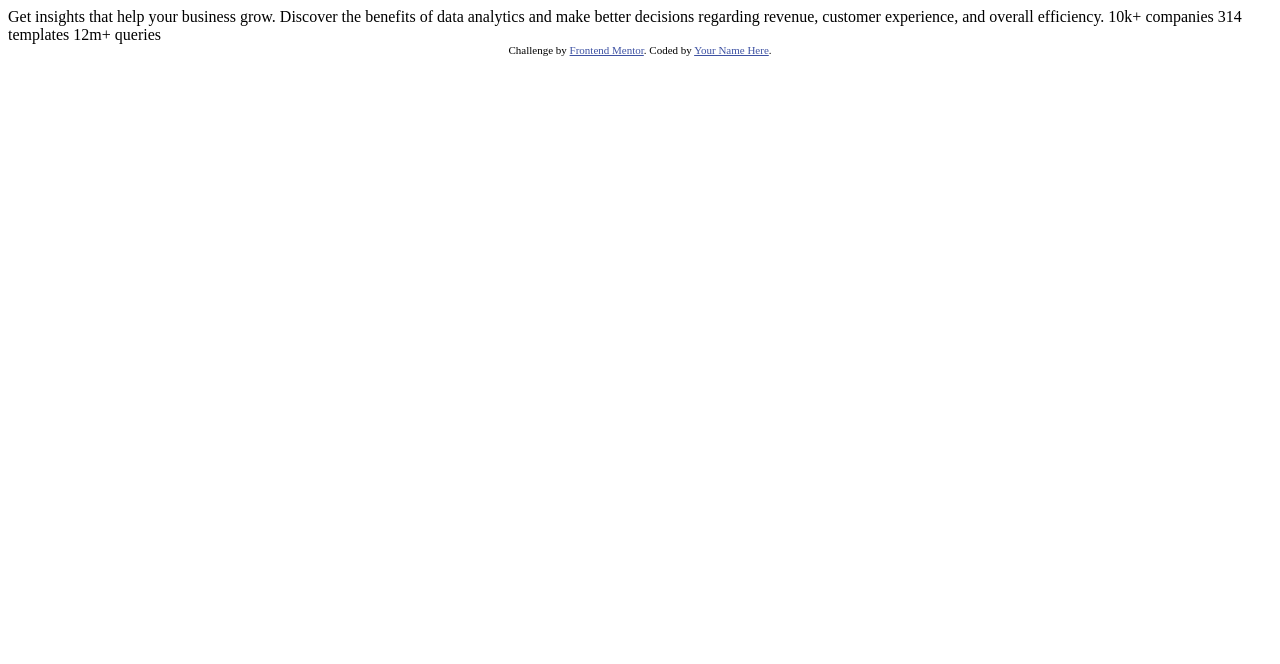
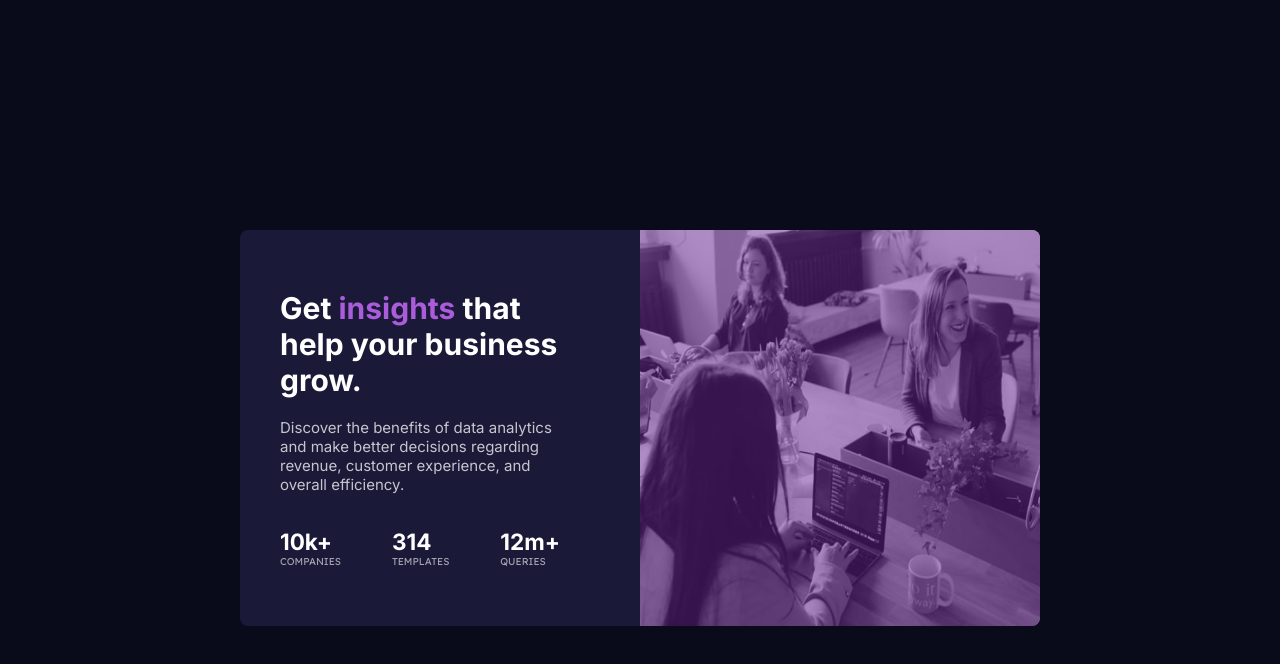
Before and after one commit to lorGR/Stats-preview-card-component, a plain HTML site: page index.html in a window 1280 px wide. Drawn offline with Linux system fonts and the light colour scheme.

Commit message:
all-changes

```diff
--- a/index.html
+++ b/index.html
@@ -7,6 +7,13 @@
   <link rel="icon" type="image/png" sizes="32x32" href="./images/favicon-32x32.png">
 
   <title>Frontend Mentor | Stats preview card component</title>
+  <link rel="stylesheet" href="dist/style.css">
+  <link rel="preconnect" href="https://fonts.googleapis.com">
+  <link rel="preconnect" href="https://fonts.gstatic.com" crossorigin>
+  <link href="https://fonts.googleapis.com/css2?family=Inter:wght@400;700&display=swap" rel="stylesheet">
+  <link rel="preconnect" href="https://fonts.googleapis.com">
+  <link rel="preconnect" href="https://fonts.gstatic.com" crossorigin>
+  <link href="https://fonts.googleapis.com/css2?family=Lexend+Deca&display=swap" rel="stylesheet">
 
   <!-- Feel free to remove these styles or customise in your own stylesheet 👍 -->
   <style>
@@ -15,19 +22,23 @@
   </style>
 </head>
 <body>
+  <div class="box-container">
+    <div class="box-info">
+      <h1>Get <span>insights</span> that help your business grow.</h1>
 
-  Get insights that help your business grow.
+      <p>Discover the benefits of data analytics and make better decisions regarding revenue, customer
+        experience, and overall efficiency.</p>
 
-  Discover the benefits of data analytics and make better decisions regarding revenue, customer
-  experience, and overall efficiency.
-
-  10k+ companies
-  314 templates
-  12m+ queries
-
-  <div class="attribution">
-    Challenge by <a href="https://www.frontendmentor.io?ref=challenge" target="_blank">Frontend Mentor</a>.
-    Coded by <a href="#">Your Name Here</a>.
+      <div class="states-container">
+        <h2>10k+ <span>companies</span></h2>
+        <h2>314 <span>templates</span></h2>
+        <h2>12m+ <span>queries</span></h2>
+      </div>
+    </div>
+    <div class="box-img">
+      <div class="color-overlay"></div>
+      <img src="/images/image-header-desktop.jpg" alt="img">
+    </div>
   </div>
 </body>
 </html>
--- /dev/null
+++ b/style.scss
@@ -0,0 +1,67 @@
+body {
+    font-size: 15px;
+    background-color: hsl(233, 47%, 7%);
+    font-family: 'Inter', sans-serif;
+    display: flex;
+    flex-direction: column;
+    align-items: center;
+    justify-content: center;
+    height: 840px;
+
+    .box-container{
+        background-color: hsl(244, 38%, 16%);
+        width: 800px;
+        display: flex;
+        border-radius: 8px;
+        overflow: hidden;
+        .box-info{
+            flex: 1;
+            margin: 40px 80px 40px 40px;
+            h1{
+                color: hsl(0, 0%, 100%);
+
+                span{
+                    color: hsl(277, 64%, 61%);
+                }
+            }
+
+            p{
+                color: hsla(0, 0%, 100%, 0.75);
+                font-weight: 400;
+            }
+
+            .states-container{
+                display: flex;
+                justify-content: space-between;
+
+                h2{
+                    color: hsl(0, 0%, 100%);
+                }
+
+                span{
+                    display:block;
+                    font-family: 'Lexend Deca', sans-serif;
+                    text-transform: uppercase;
+                    font-weight: 400;
+                    font-size: 10px;
+                    color: hsla(0, 0%, 100%, 0.6);
+                }
+            }
+        }
+        .box-img{
+            flex: 1;
+            position: relative;
+            .color-overlay{
+                width: 100%;
+                height: 100%;
+                background: hsl(277, 63%, 36%);
+                opacity: 0.5;
+                position: absolute;
+            }
+            img{
+                width: 400px;
+                height: 100%;
+            }
+        }
+    }
+}
```
Also changed, not shown: dist/style.css (added).
